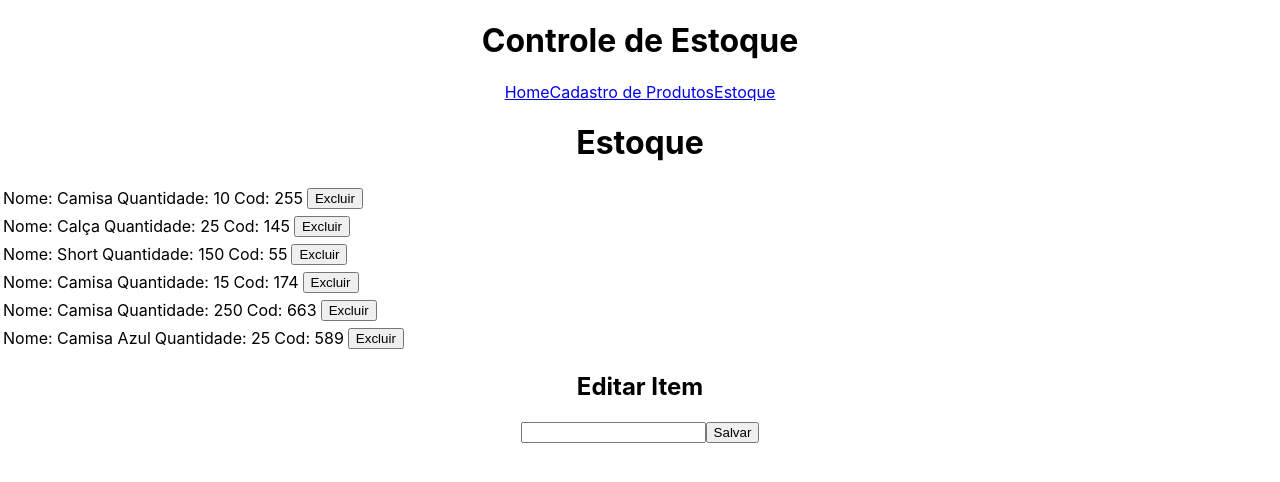
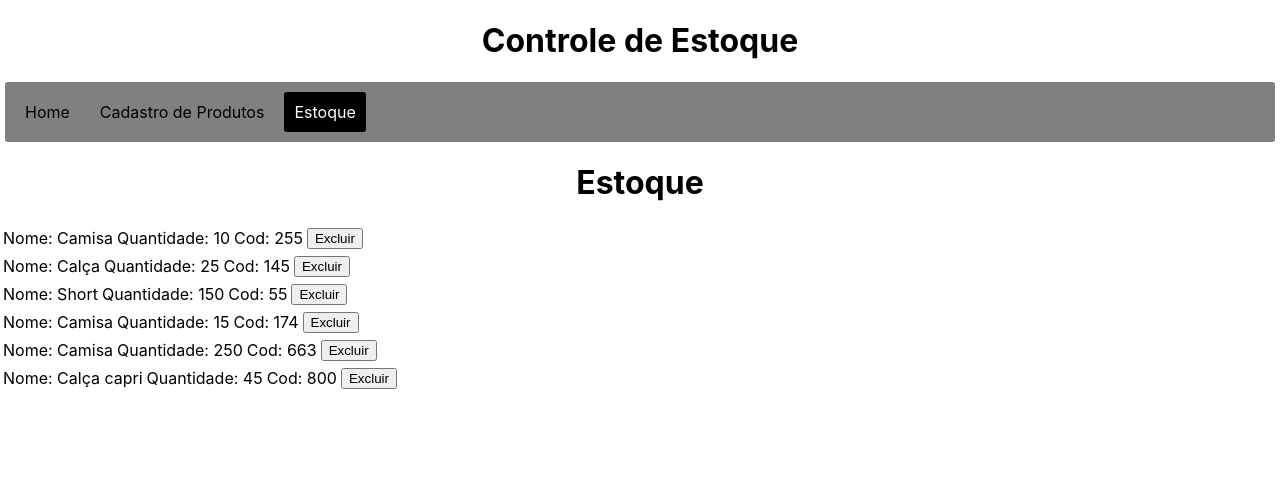
Before and after one commit to DineiSG/crud, a React (Create React App) app: page /estoque in a window 1280 px wide. Shown: the top 482 px of the page. Built offline with nearby package versions, Linux system fonts and the light colour scheme; data requests are answered from the project's data file.

Commit message:
Estilizando

```diff
--- a/data/db.json
+++ b/data/db.json
@@ -31,10 +31,10 @@
       "code": 663
     },
     {
-      "id": "2f04",
-      "name": "Camisa Azul",
-      "quantity": "25",
-      "code": 589
+      "id": "e618",
+      "name": "Calça capri",
+      "quantity": "45",
+      "code": "800"
     }
   ]
 }
--- a/src/App.css
+++ b/src/App.css
@@ -1,5 +1,6 @@
 .App {
   text-align: center;
+
 }
 
 .App-logo {
--- a/src/components/EditItemForm.js
+++ /dev/null
@@ -1,34 +0,0 @@
-import useEditItem from "../hooks/useEditItem"
-import { useState } from "react"
-
-const EditItemForm = ({itemId, itemCode, onEditSuccess}) => {
-    const [updateItemCode, setUpdateItemCode] = useState(itemCode)
-    const {loading, error, editItem} = useEditItem (`http://localhost:3000/products/${itemId}`)
-
-    const handleEditItem = async() =>{
-        try{
-            await editItem(itemId, {nome:updateItemCode})
-            onEditSuccess()
-        }catch(error){
-            console.error('Erro ao editar o item: ', error)
-        }
-    }
-    if(loading){
-        return <p>Carregando...</p>
-    }
-    if(error){
-        return <p>Ocorreu um erro ao editar o item: {error.message}</p>
-    }
-
-  return (
-    <div>
-        <h2>Editar Item</h2>
-        <input type="text" value={updateItemCode}
-        onChange={(e)=> setUpdateItemCode(e.target.value)}/>
-        <button onClick={handleEditItem}>Salvar</button>
-
-    </div>
-  )
-}
-
-export default EditItemForm
--- /dev/null
+++ b/src/components/Navbar.css
@@ -0,0 +1,25 @@
+nav{
+    display:flex;
+    justify-content: lefth;
+    background-color:grey;
+    margin:5px;
+    padding: 5px;
+    border-radius: 3px;
+}
+nav a{
+    margin: 10px;
+    padding: 5px;
+    text-decoration: none;
+    color: black
+}
+nav a:hover{
+    color:white
+
+}
+.active{
+    background-color: black;
+    color:white;
+    border-radius: 3px;
+    padding: 10px;
+    margin: 5px
+}
--- a/src/components/Navbar.js
+++ b/src/components/Navbar.js
@@ -1,5 +1,5 @@
 import {NavLink} from 'react-router-dom'
-
+import './Navbar.css'
 
 
 
--- a/src/hooks/useEditItem.js
+++ /dev/null
@@ -1,28 +0,0 @@
-import { useState } from "react";
-
-const useEditItem=(url) => {
-    const [loading, setLoading]=useState(false)
-    const [error, setError]=useState(null)
-
-    const editItem = async (itemId, updateItem) =>{
-        setLoading(true)
-        try{
-            const response = await fetch (`${url}/${itemId}`,{
-                method:'PUT',
-                headers:{
-                    "Content-Type":"application/json",
-                },
-                body: JSON.stringify(updateItem),
-            })
-            if (!response.ok){
-                throw new Error('Erro ao editar o item')
-            }
-        }catch (error){
-            setError(error)
-        }finally{
-            setLoading(false)
-        }
-    }
-    return {loading, error, editItem}
-}
-export default useEditItem
--- a/src/index.css
+++ b/src/index.css
@@ -11,3 +11,8 @@ code {
   font-family: source-code-pro, Menlo, Monaco, Consolas, 'Courier New',
     monospace;
 }
+.descr, .quant, .cod{
+    padding: 5px;
+    margin: 0,5rem;
+    display:block
+}
--- a/src/pages/Cadastro.js
+++ b/src/pages/Cadastro.js
@@ -1,12 +1,13 @@
 import { useState } from "react"
 import { useFetch } from "../hooks/useFetch"
+import './Cadastro.module.css'
 
 
 const Cadastro_Prod = () => {
 
 
-  const url = "http://localhost:3000/products"
-  const {data:loading, error, httpConfig} = useFetch(url)
+  const url = "http://localhost:3000/products/"
+  const {data: loading, error, httpConfig} = useFetch(url)
 
   const [name, setName]=useState("")
   const [quantity, setQuantity]=useState("")
@@ -34,18 +35,21 @@ const Cadastro_Prod = () => {
       <h1>Cadastro de Novo Item</h1>
 
       <form onSubmit={handleSubmit}>
-        <label>
-          Descrição:
-          <input type="text" value={name} name="name" onChange={(e)=>setName(e.target.value)}/>
+        <label className="descr">
+          <p>Descrição:</p>
+          <input type="text" value={name} name="name" onChange={(e)=>setName(e.target.value)} />
         </label>
-        <label>
-          Quantidade:
+
+        <label className="quant">
+          <p>Quantidade:</p>
           <input type="text" value={quantity} name="quantity" onChange={(e)=>setQuantity(e.target.value)}/>
         </label>
-        <label>
-          Codigo:
-          <input type="text" value={code} name="quantity" onChange={(e)=>setQuantity(e.target.value)}/>
+
+        <label className="cod">
+         <p>Codigo:</p>
+          <input type="text" value={code} name="quantity" onChange={(e)=>setCode(e.target.value)}/>
         </label>
+        <br></br>
         {loading && <button type="submit">Cadastrar</button>}
         {error && <h1>Cadastro realizado com sucesso !</h1>}
       </form>
--- /dev/null
+++ b/src/pages/Cadastro.module.css
@@ -0,0 +1,4 @@
+.descr, .quant, .cod{
+    padding: 15px;
+    margin: 25px
+}
--- a/src/pages/Estoque.js
+++ b/src/pages/Estoque.js
@@ -1,4 +1,4 @@
-import EditItemForm from "../components/EditItemForm"
+
 import { useFetch } from "../hooks/useFetch"
 
 const Estoque = () => {
@@ -27,7 +27,6 @@ const Estoque = () => {
              </tbody>
           </table>
         ))}
-        {<EditItemForm/>}
     </div>
   )
 }
```
